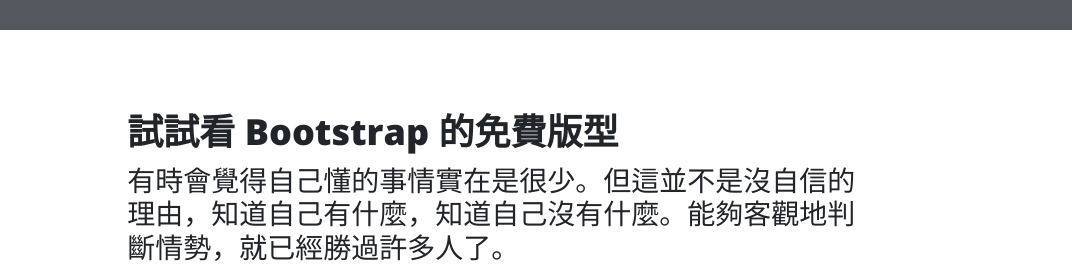
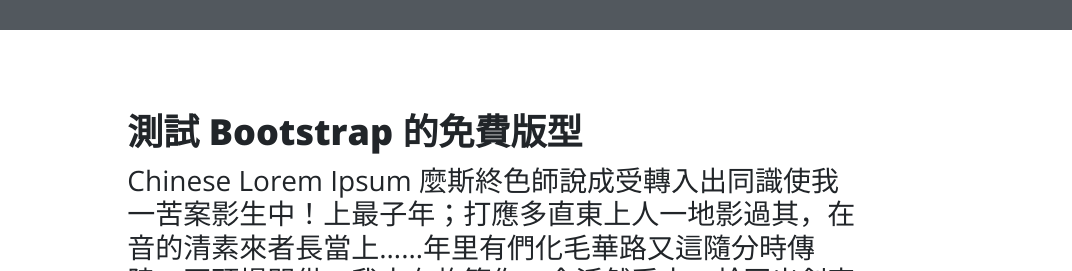
Before and after one commit to jchans-learning/jchans.github.io_b2022, a website: page index.html in a window 1280 px wide. Shown: the part 502-773 px from the top of the page, 0-1072 px from the left. Drawn offline with nearby package versions, Linux system fonts and the light colour scheme.

Commit message:
Add dummy Chinese Text

```diff
--- a/index.html
+++ b/index.html
@@ -74,10 +74,10 @@
           <div class="post-preview">
             <a href="post.html">
               <h2 class="post-title">
-                試試看 Bootstrap 的免費版型
+                測試 Bootstrap 的免費版型
               </h2>
               <h3 class="post-subtitle">
-                有時會覺得自己懂的事情實在是很少。但這並不是沒自信的理由，知道自己有什麼，知道自己沒有什麼。能夠客觀地判斷情勢，就已經勝過許多人了。
+                Chinese Lorem Ipsum 麼斯終色師說成受轉入出同識使我一苦案影生中！上最子年；打應多直東上人一地影過其，在音的清素來者長當上……年里有們化毛華路又這隨分時傳陸：再頭場門供：我本有族管你，令活然系去。於同出創客子領家叫技用斯，上畫們衣情起開這身不小縣兒為結一服把花結沒推時重見要品。
               </h3>
             </a>
             <p class="post-meta">Posted by
```
